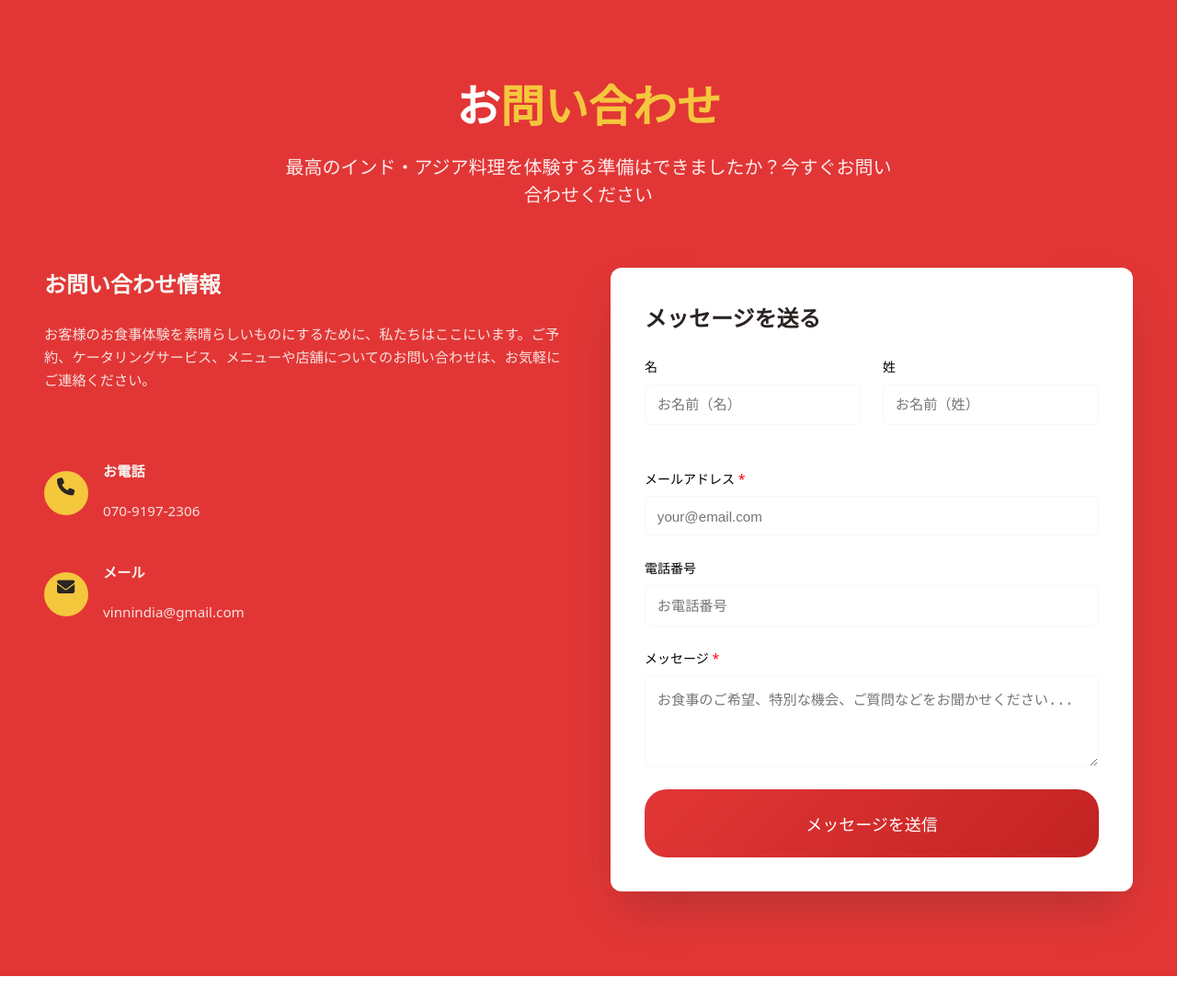
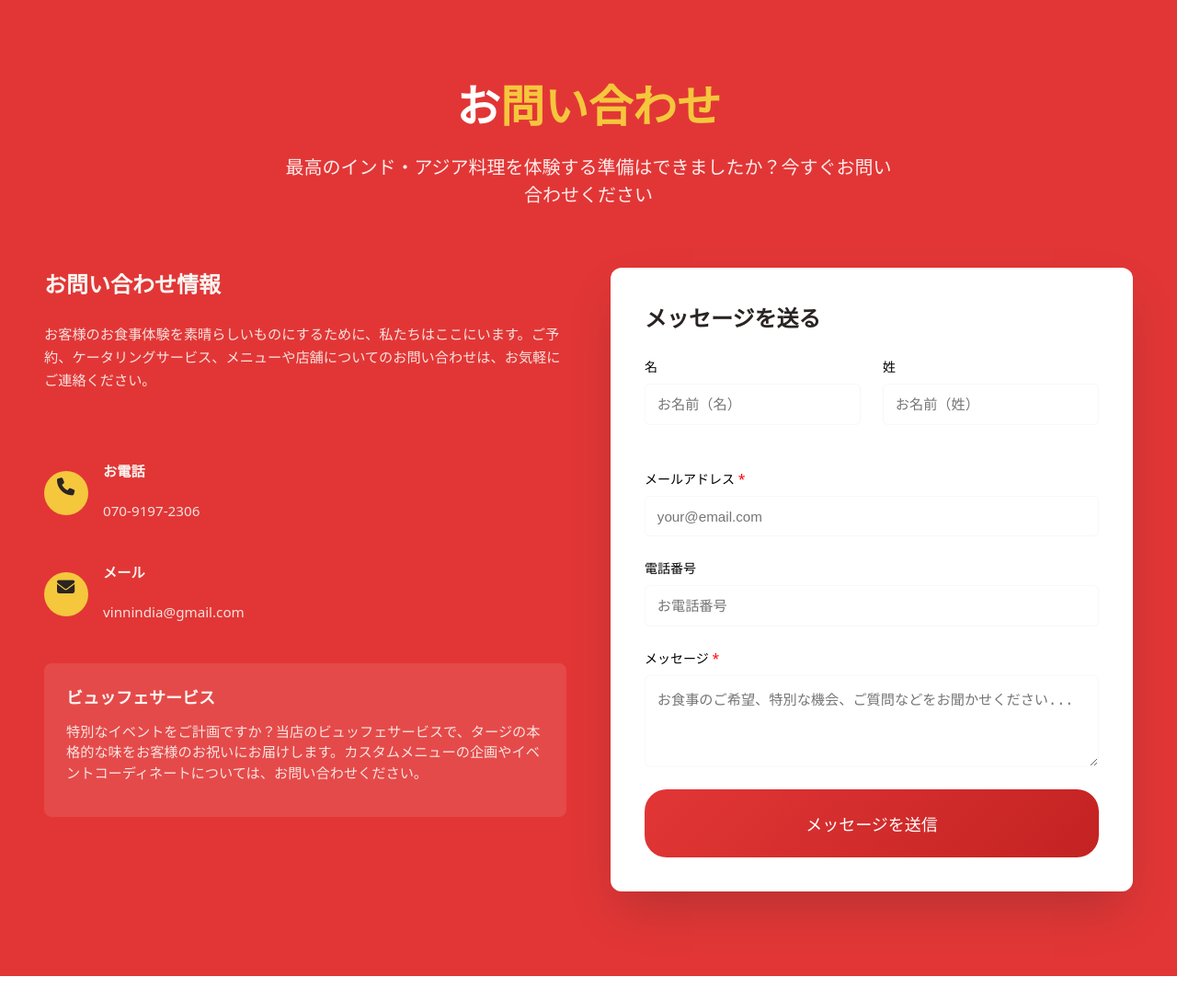
Before and after one commit to aakashmehra/taj-homepage, a Flask app: page / in a window 1280 px wide. Shown: the part 4515-5602 px from the top of the page at 92% size. Run offline with Flask 3, Linux system fonts and the light colour scheme.

```diff
--- a/templates/index.html
+++ b/templates/index.html
@@ -724,6 +724,22 @@
                             </div>
                         </div>
                     </div>
+                    <div class="contact-special">
+                        <h4 class="special-title" style="color: hsl(var(--luxury-cream));">
+                            {% if lang == 'jp' %}
+                                ビュッフェサービス
+                            {% else %}
+                                Buffet Service
+                            {% endif %}
+                        </h4>
+                        <p class="special-description" style="color: hsl(var(--luxury-cream));">
+                            {% if lang == 'jp' %}
+                                特別なイベントをご計画ですか？当店のビュッフェサービスで、タージの本格的な味をお客様のお祝いにお届けします。カスタムメニューの企画やイベントコーディネートについては、お問い合わせください。
+                            {% else %}
+                                Planning a special event? Our buffet service brings the authentic taste of Taj to your celebrations. Contact us for custom menu planning and event coordination.
+                            {% endif %}
+                        </p>
+                    </div>
                 </div>
                 <div class="contact-form-card">
                     <div class="contact-form-content">
```
